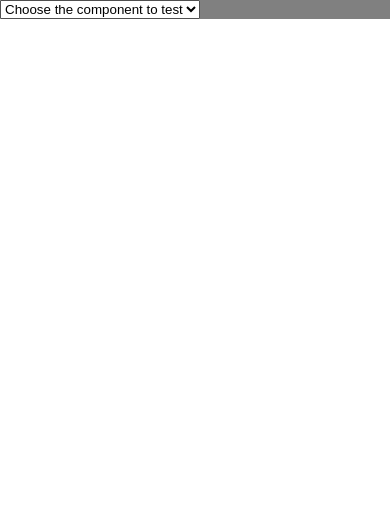
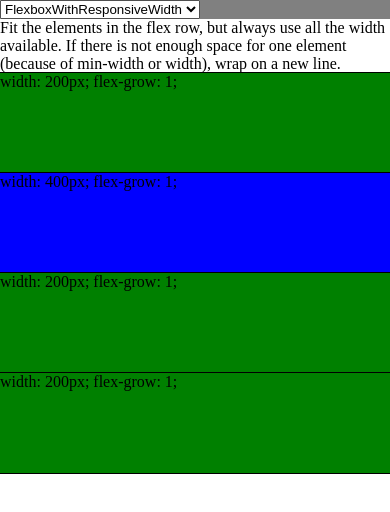
Before and after one commit to AndreLewin/code-tricks-archive, a Vue app: page / in a window 390 px wide. Shown: the top 512 px of the page. Built offline with nearby package versions, Linux system fonts and the light colour scheme.

Commit message:
rename folder + FlexboxWithResponsiveWidth

```diff
--- a/src/App.vue
+++ b/src/App.vue
@@ -6,6 +6,7 @@
           Choose the component to test
         </option>
         <option>FlexboxWithGutters</option>
+        <option>FlexboxWithResponsiveWidth</option>
       </select>
     </div>
 
@@ -16,17 +17,19 @@
 </template>
 
 <script lang="ts">
-import FlexboxWithGutters from './components/css/FlexboxWithGutters.vue'
+import FlexboxWithGutters from './tricks/css/FlexboxWithGutters.vue'
+import FlexboxWithResponsiveWidth from './tricks/css/FlexboxWithResponsiveWidth.vue'
 
 import { defineComponent } from 'vue';
 export default defineComponent({
   name: 'App',
   components: {
-    FlexboxWithGutters
+    FlexboxWithGutters,
+    FlexboxWithResponsiveWidth
   },
   data() {
     return {
-      selectedComponent: ''
+      selectedComponent: 'FlexboxWithResponsiveWidth'
     }
   }
 })
--- /dev/null
+++ b/src/tricks/css/FlexboxWithResponsiveWidth.vue
@@ -0,0 +1,60 @@
+<template>
+  <div>
+    <span>
+      Fit the elements in the flex row, but always use all the width available. If there is not enough space for one element (because of min-width or width), wrap on a new line.
+    </span>
+    <div class="flex-row-wrap">
+      <div class="thin-green rectangle flex-grow">
+        width: 200px;
+        flex-grow: 1;
+      </div>
+      <div class="large-blue rectangle flex-grow">
+        width: 400px;
+        flex-grow: 1;
+      </div>
+      <div class="thin-green rectangle flex-grow">
+        width: 200px;
+        flex-grow: 1;
+      </div>
+      <div class="thin-green rectangle flex-grow">
+        width: 200px;
+        flex-grow: 1;
+      </div>
+    </div>
+  </div>
+</template>
+
+<script lang="ts">
+import { defineComponent } from 'vue';
+export default defineComponent({
+  name: 'FlexboxWithResponsiveWidth'
+})
+</script>
+
+<style lang="scss" scoped>
+.flex-row-wrap {
+  display: flex;
+  flex-direction: row;
+  flex-wrap: wrap;
+}
+
+.thin-green {
+  width: 200px;
+  background: green;
+}
+
+.large-blue {
+  width: 400px;
+  background: blue;
+}
+
+.rectangle {
+  height: 100px;
+  border: 1px solid black;
+  margin: -1px -1px -1px -1px;
+}
+
+.flex-grow {
+  flex-grow: 1;
+}
+</style>
```
Also changed, not shown: src/tricks/css/FlexboxWithGutters.vue (renamed from src/components/css/FlexboxWithGutters.vue).
